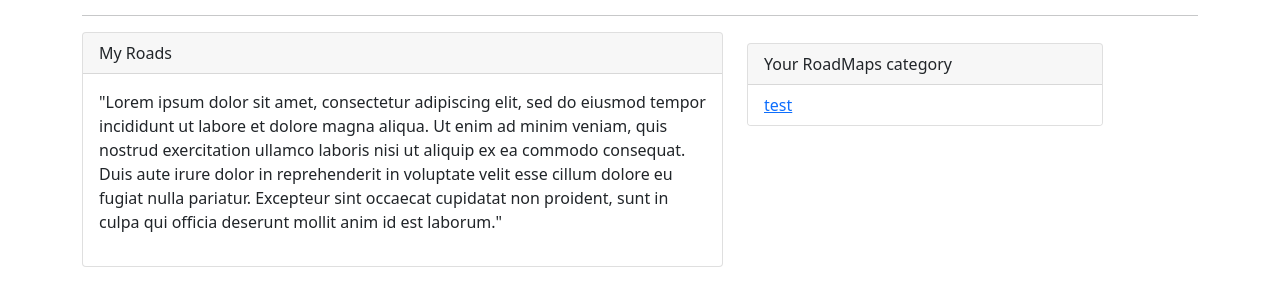
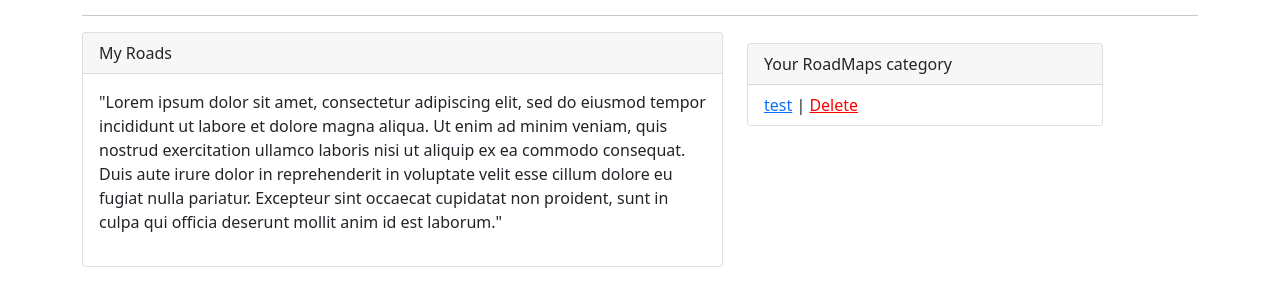
Before and after one commit to shirrumon/roadfar, a Django app: page /roads/ in a window 1280 px wide. Shown: the part 312-612 px from the top of the page. Run offline with Django 3.2, Linux system fonts and the light colour scheme; a user stored in the database is signed in; data comes from the database, SQL or seed files in the repository; both versions use the stored data as it was after the commit; some libraries are stand-ins or nearby versions.

Commit message:
add message about empty pages, add funcktion delete catgorys

```diff
--- a/roadmap/roadtrip/templates/roadtrip/myroads.html
+++ b/roadmap/roadtrip/templates/roadtrip/myroads.html
@@ -35,11 +35,15 @@
     <div class="col-xs-12 col-md-4" style="margin-top: 1%">
         <div class="card">
             <div class="card-header">Your RoadMaps category</div>
+            {% if model %}
+            <ul class="list-group list-group-flush">
                 {% for category in model %}
-                  <ul class="list-group list-group-flush">
-                    <li class="list-group-item"><a href="{% url 'unit_detail' pk=category.pk %}">{{ category.target }}</a></li>
-                  </ul>
+                    <li class="list-group-item"><a href="{% url 'unit_detail' pk=category.pk %}">{{ category.target }}</a><span> | </span><span><a href="{% url 'delete_cat' pk=category.pk %}" style="color:red"> Delete</a></span></li>
                 {% endfor %}
+                {% else %}
+                <li class="list-group-item">You have no categories. <a href="{% url 'addCat' %}">Add?</a></li>
+                </ul>
+            {% endif %}
             </div>
         </div>
     </div>
--- a/roadmap/roadtrip/urls.py
+++ b/roadmap/roadtrip/urls.py
@@ -10,5 +10,6 @@ urlpatterns = [
     path('roads/<int:pk>/', views.unit_detail, name="unit_detail"),
     path('roads/<int:pk>/edit/', views.post_edit, name='post_edit'),
     path('delete/<int:pk>', views.delete_unit, name="delete_unit"),
+    path('delete-cat/<int:pk>', views.delete_cat, name="delete_cat"),
     path('accounts/', include('accounts.urls')),
 ]
--- a/roadmap/roadtrip/views.py
+++ b/roadmap/roadtrip/views.py
@@ -63,6 +63,12 @@ def delete_unit(request, pk):
     return render(request, 'roadtrip/addsucces.html')
 
 
+def delete_cat(request, pk):
+    set = Category.objects.filter(pk=pk)
+    set.delete()
+    return render(request, 'roadtrip/myroads.html')
+
+
 def post_edit(request, pk):
     post = get_object_or_404(Step, pk=pk)
     if request.method == "POST":
```
Also changed, not shown: roadmap/roadtrip/templates/roadtrip/roadunit.html (+7 -3 lines), roadmap/db.sqlite3.
